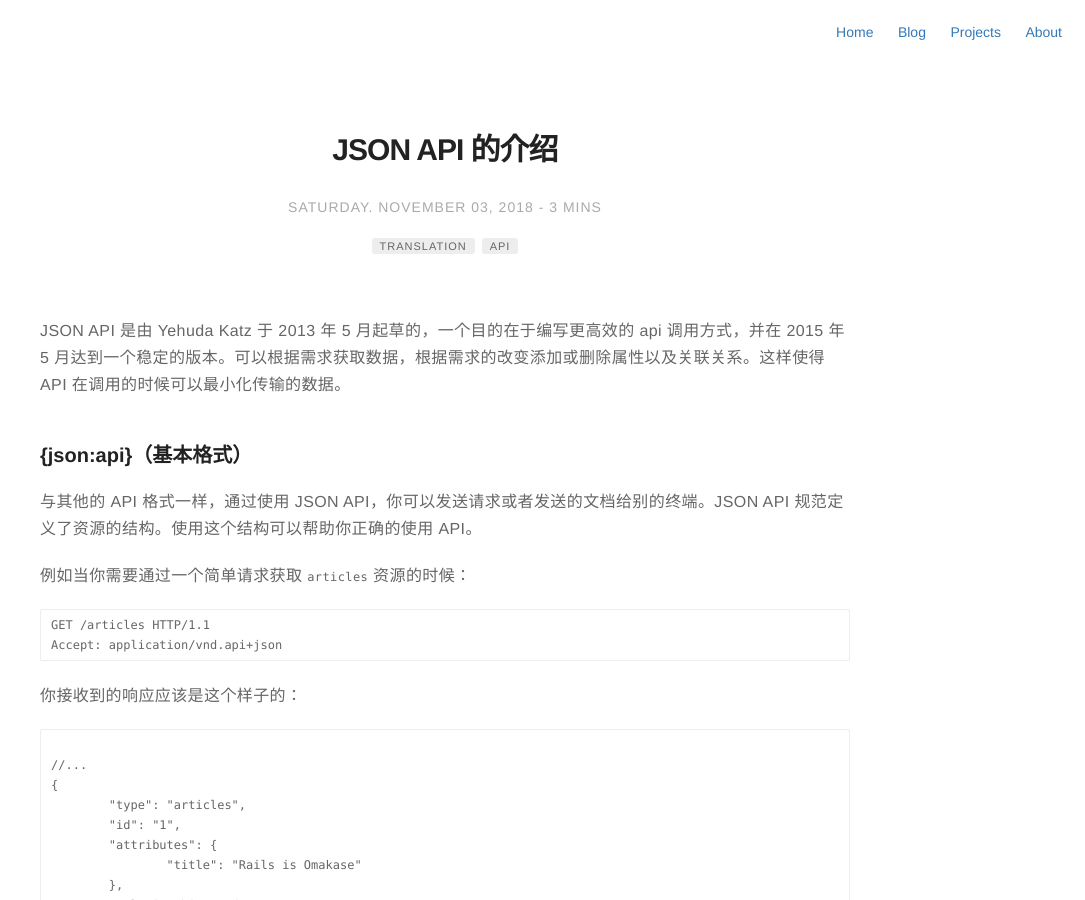
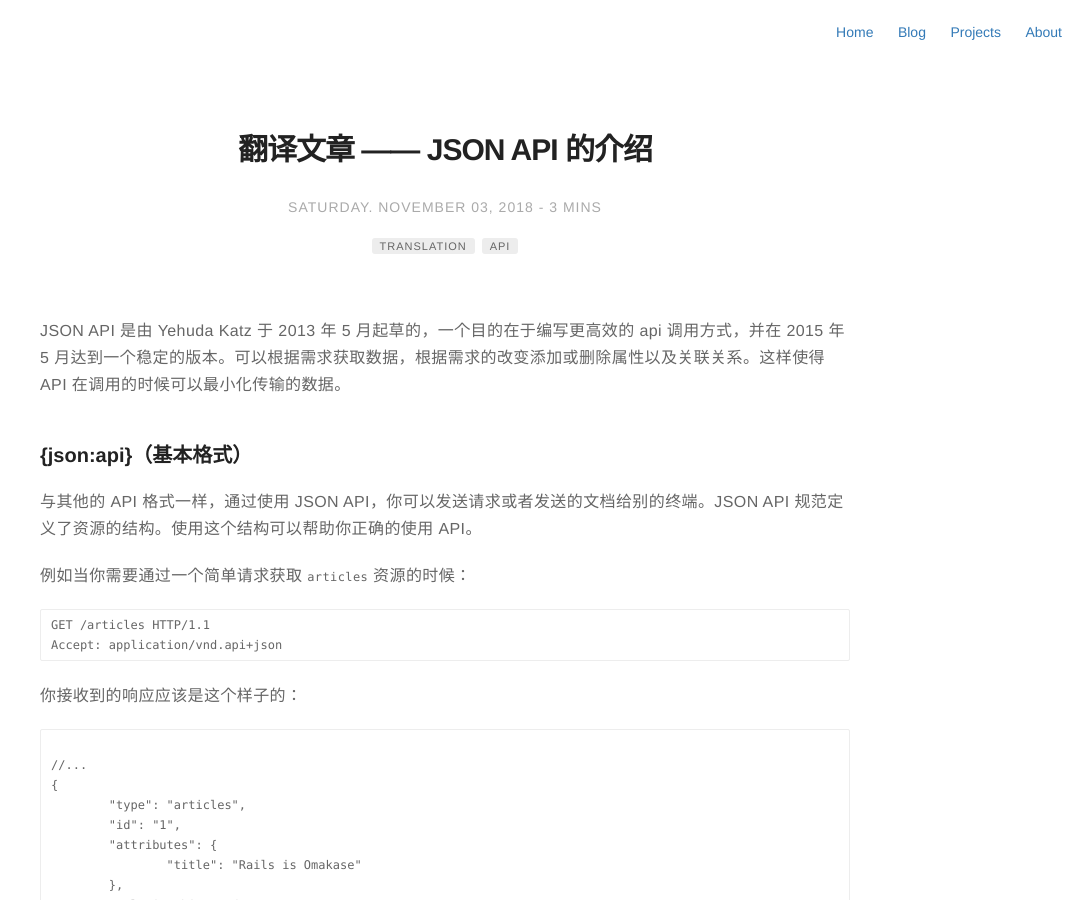
Before and after one commit to rust17/blog, a Jekyll site: the page built from _posts/2018-11-03-Introduction-to-the-JSON-API.markdown, in a window 1280 px wide and 900 px high. Shown: the whole window, without its empty margins (195-1280 px from the left). Built offline with Jekyll 4.4.1, drawn with Linux system fonts in a browser that asks for light colours; comment, search, counter and statistics services are not loaded.

Commit message:
update article -- Introduction to the JSON API

```diff
--- a/_posts/2018-11-03-Introduction-to-the-JSON-API.markdown
+++ b/_posts/2018-11-03-Introduction-to-the-JSON-API.markdown
@@ -1,5 +1,5 @@
 ---
-title: "JSON API 的介绍"
+title: "翻译文章 —— JSON API 的介绍"
 layout: post
 date: 2018-11-03 22:00
 headerImage: false
```
